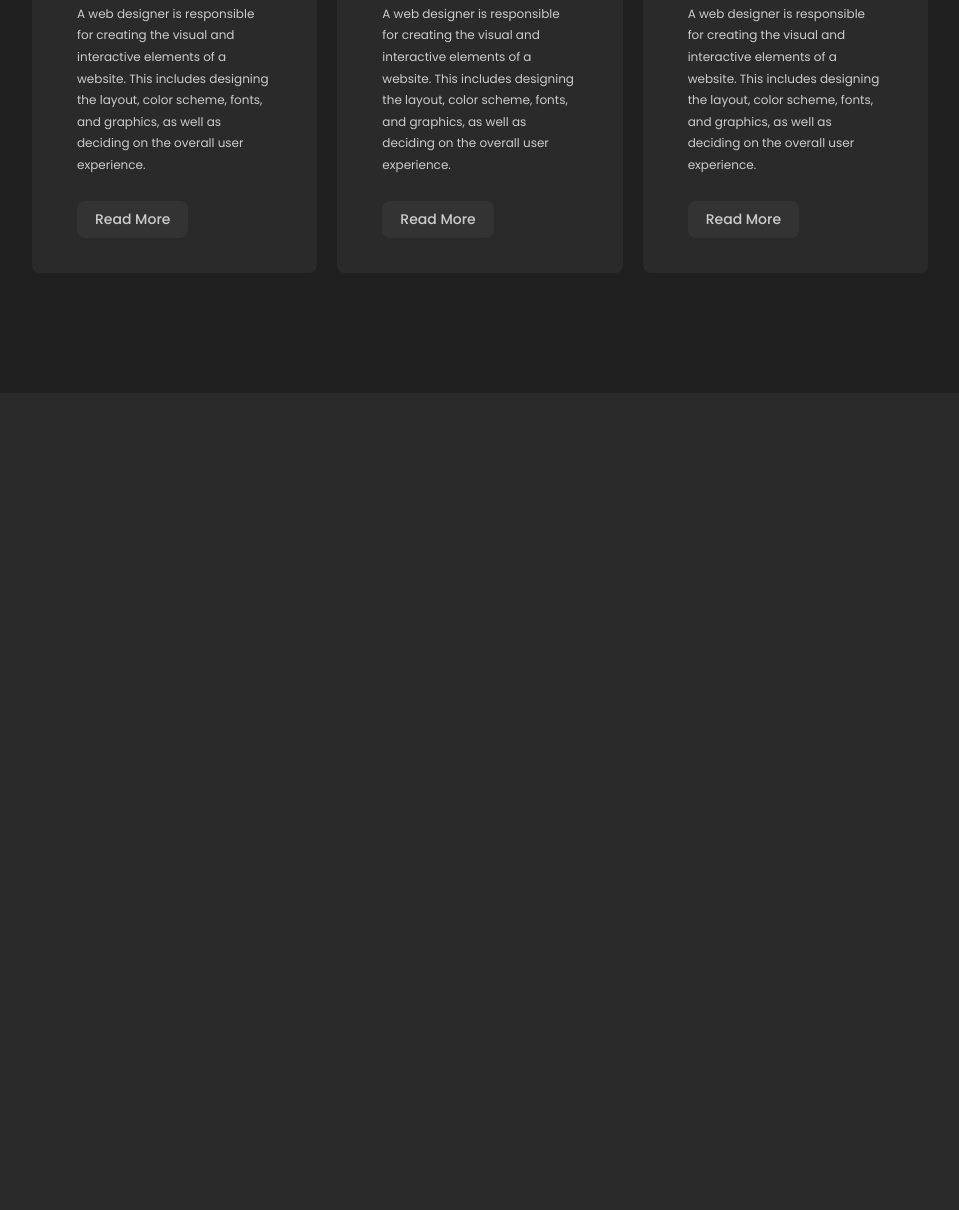
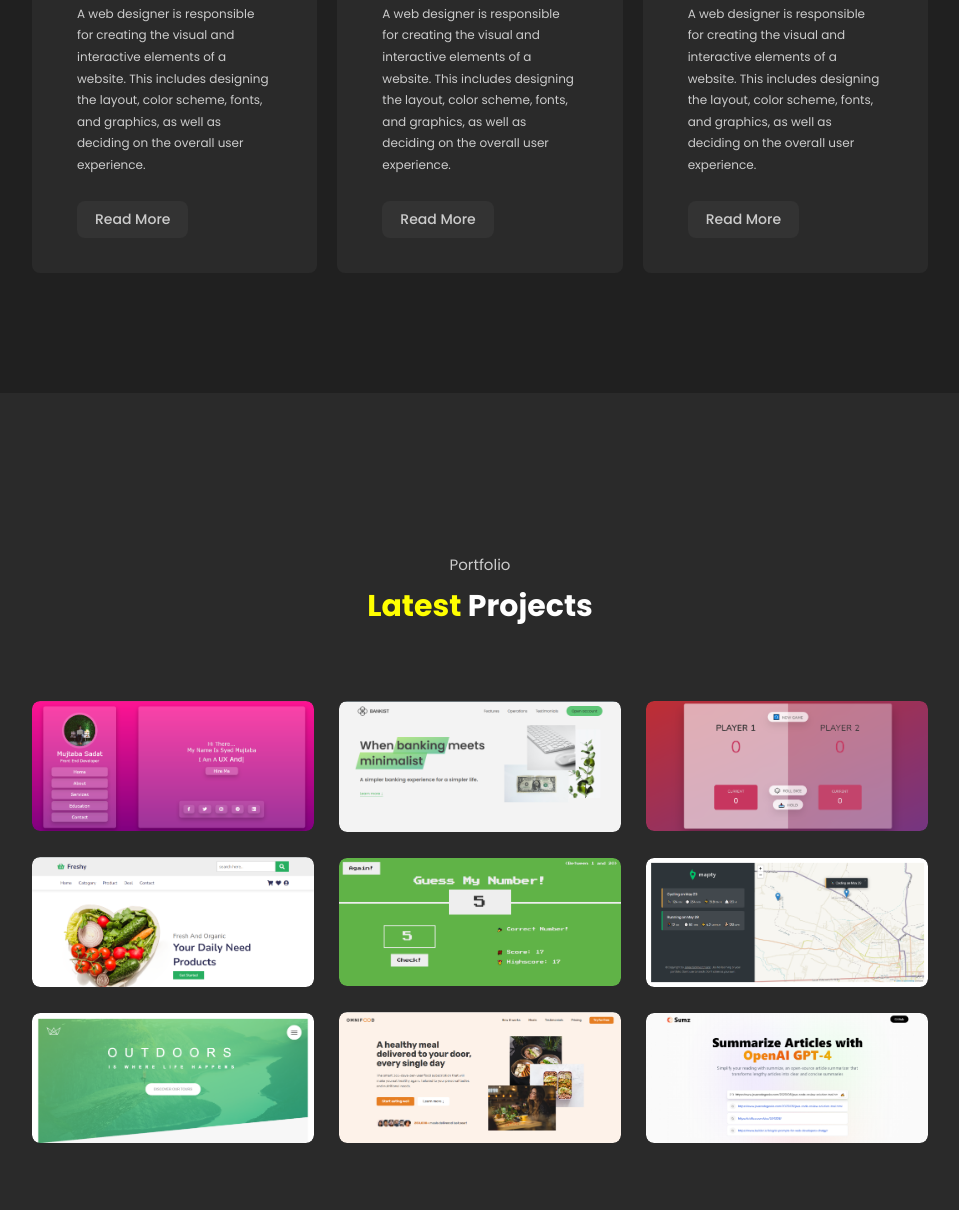
Before and after one commit to Syed-Mujtaba-Mussavi/portfolio-mujtaba, a plain HTML site: page index.html in a window 1280 px wide. Shown: the part 1985-3195 px from the top of the page, without its empty margins (160-1119 px from the left). Before the commit the page ends 2378 px from the top, so only its background shows below. Drawn offline with nearby package versions, Linux system fonts and the light colour scheme.

Commit message:
Portfolio section has completed

```diff
--- a/index.html
+++ b/index.html
@@ -137,5 +137,129 @@
     </section>
 
     <!-- Portfolio Section Design -->
+
+    <section class="portfolio" id="portfolio">
+      <div class="main-text">
+        <p>Portfolio</p>
+        <h2><span>Latest</span> Projects</h2>
+      </div>
+      <div class="portfolio-content">
+        <div class="row">
+          <img src="img/portfolio.PNG" alt="omni-food" />
+          <div class="layer">
+            <h5>portfolio-design</h5>
+            <p>it is a website where show your qualification to the viewers</p>
+            <a href="https://glass-portfolioo.netlify.app/" target="_blank"
+              ><i class="bx bx-link-external"></i
+            ></a>
+          </div>
+        </div>
+
+        <div class="row">
+          <img src="img/portfolio1.PNG" alt="omni-food" />
+          <div class="layer">
+            <h5>Bankist-Web</h5>
+            <p>It is a web-app that grab some mini features of a bank</p>
+            <a href="https://bankist-2023.netlify.app/" target="_blank"
+              ><i class="bx bx-link-external"></i
+            ></a>
+          </div>
+        </div>
+
+        <div class="row">
+          <img src="img/portfolio2.PNG" alt="omni-food" />
+          <div class="layer">
+            <h5>Pig-game</h5>
+            <p>A dice game to improve javascript skill</p>
+            <a href="https://pig-game23.netlify.app/" target="_blank"
+              ><i class="bx bx-link-external"></i
+            ></a>
+          </div>
+        </div>
+
+        <div class="row">
+          <img src="img/portfolio3.PNG" alt="omni-food" />
+          <div class="layer">
+            <h5>Grocery-website-freshy</h5>
+            <p>It's an online grocery store design</p>
+            <a href="https://grocery-store-dev.netlify.app/" target="_blank"
+              ><i class="bx bx-link-external"></i
+            ></a>
+          </div>
+        </div>
+
+        <div class="row">
+          <img src="img/portfolio4.PNG" alt="omni-food" />
+          <div class="layer">
+            <h5>guess-my-number-game</h5>
+            <p>Just a simple game to practice JavaScript</p>
+            <a
+              href="https://guess-my-number-game22.netlify.app/"
+              target="_blank"
+              ><i class="bx bx-link-external"></i
+            ></a>
+          </div>
+        </div>
+
+        <div class="row">
+          <img src="img/portfolio5.PNG" alt="omni-food" />
+          <div class="layer">
+            <h5>Mapty-project</h5>
+            <p>
+              Mapty project it's a website that you can set up your destination
+              on the map and track your running or cycling
+            </p>
+            <a href="https://mapty-pro.netlify.app/" target="_blank"
+              ><i class="bx bx-link-external"></i
+            ></a>
+          </div>
+        </div>
+
+        <div class="row">
+          <img src="img/portfolio6.PNG" alt="omni-food" />
+          <div class="layer">
+            <h5>Natorious</h5>
+            <p>exciting tours for adventurous people website</p>
+            <a href="https://natorious-web.netlify.app/" target="_blank"
+              ><i class="bx bx-link-external"></i
+            ></a>
+          </div>
+        </div>
+
+        <div class="row">
+          <img src="img/portfolio7.PNG" alt="omni-food" />
+          <div class="layer">
+            <h5>Omni-food</h5>
+            <p>
+              It's an Al food ordering website that provide a healthy food
+              around the clock and have a annual plan and monthly plan of
+              serving and payment
+            </p>
+            <a href="https://omni-food-muj.netlify.app/" target="_blank"
+              ><i class="bx bx-link-external"></i
+            ></a>
+          </div>
+        </div>
+
+        <div class="row">
+          <img src="img/portfolio8.PNG" alt="omni-food" />
+          <div class="layer">
+            <h5>Article-Summarizer</h5>
+            <p>
+              Simplify your reading with summize, an open-source article
+              summarizer that transforms lengthy articles into clear and concise
+              summaries
+            </p>
+            <a
+              href="https://open-ai-article-summarizer.netlify.app/"
+              target="_blank"
+              ><i class="bx bx-link-external"></i
+            ></a>
+          </div>
+        </div>
+      </div>
+    </section>
+
+    <!-- Portfolio Section Design -->
   </body>
 </html>
--- a/style.css
+++ b/style.css
@@ -290,3 +290,71 @@ header.sticky {
   transform: translateY(-0.8rem);
   cursor: pointer;
 }
+
+/* Portfolio Style  */
+.portfolio-content {
+  display: grid;
+  grid-template-columns: repeat(auto-fit, minmax(250px, auto));
+  align-items: center;
+  gap: 2.5rem;
+  margin-top: 8rem;
+}
+.row {
+  position: relative;
+  overflow: hidden;
+  border-radius: 0.8rem;
+  cursor: pointer;
+}
+.row img {
+  width: 100%;
+  border-radius: 0.8rem;
+  display: block;
+  transition: transform 0.5s;
+}
+.layer {
+  width: 100%;
+  height: 0;
+  background: linear-gradient(rgba(0, 0, 0, 0.1), #ffff00);
+  color: var(--bg-color);
+  position: absolute;
+  border-radius: 0.8rem;
+  left: 0;
+  bottom: 0;
+  overflow: hidden;
+  display: flex;
+  flex-direction: column;
+  align-items: center;
+  justify-content: center;
+  text-align: center;
+  padding: 0 4rem;
+  transition: height 0.5s;
+}
+.layer h5 {
+  font-size: 2rem;
+  font-weight: 600;
+  margin-bottom: 0.5rem;
+}
+.layer p {
+  color: var(--bg-color);
+  font-size: 1rem;
+  line-height: 1.3;
+  font-weight: 600;
+}
+.layer i {
+  color: #8a8a06;
+  margin-top: 1rem;
+  font-size: 1.5rem;
+  background: var(--text-color);
+  width: 3rem;
+  height: 3rem;
+  display: flex;
+  align-items: center;
+  justify-content: center;
+  border-radius: 50%;
+}
+.row:hover img {
+  transform: scale(1.1);
+}
+.row:hover .layer {
+  height: 100%;
+}
```
Also changed, not shown: img/portfolio1.PNG (renamed from img/Bankist.PNG), img/portfolio2.PNG (renamed from img/dice.PNG), img/portfolio3.PNG (renamed from img/freshy.PNG), img/portfolio4.PNG (renamed from img/guess.PNG), img/portfolio5.PNG (renamed from img/mapty.PNG), img/portfolio6.PNG (renamed from img/nuterious.PNG), img/portfolio7.PNG (renamed from img/omni-food.PNG), img/portfolio8.PNG (renamed from img/Capture.PNG).
